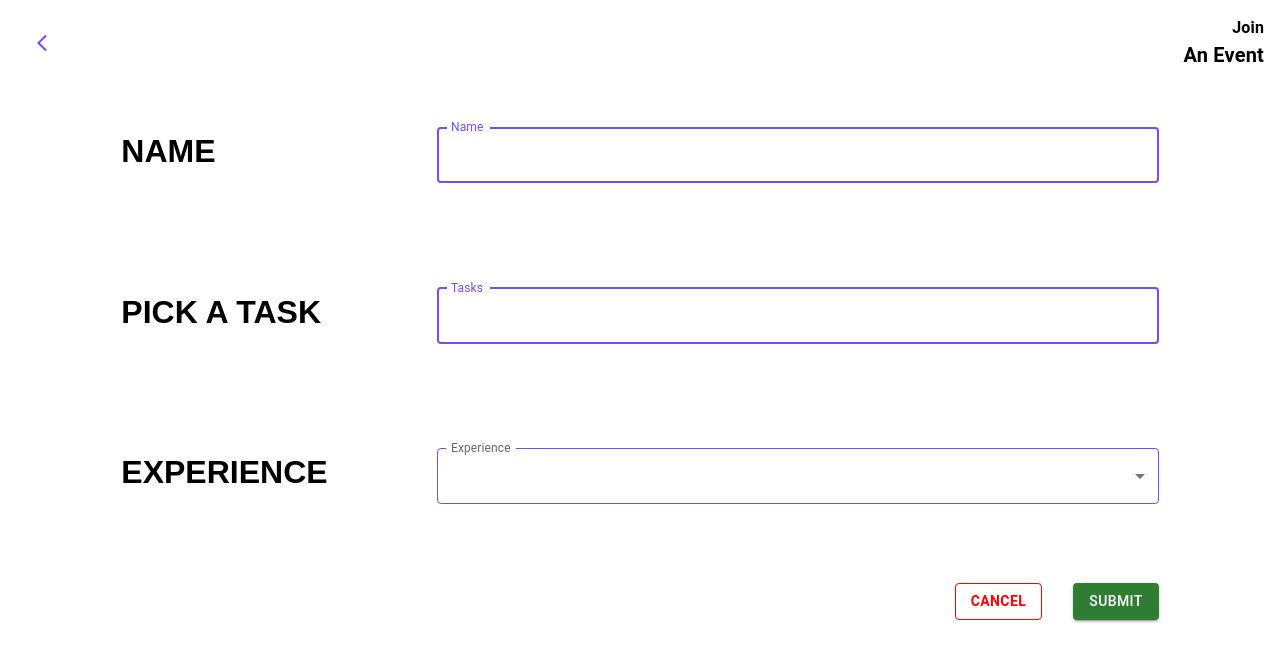
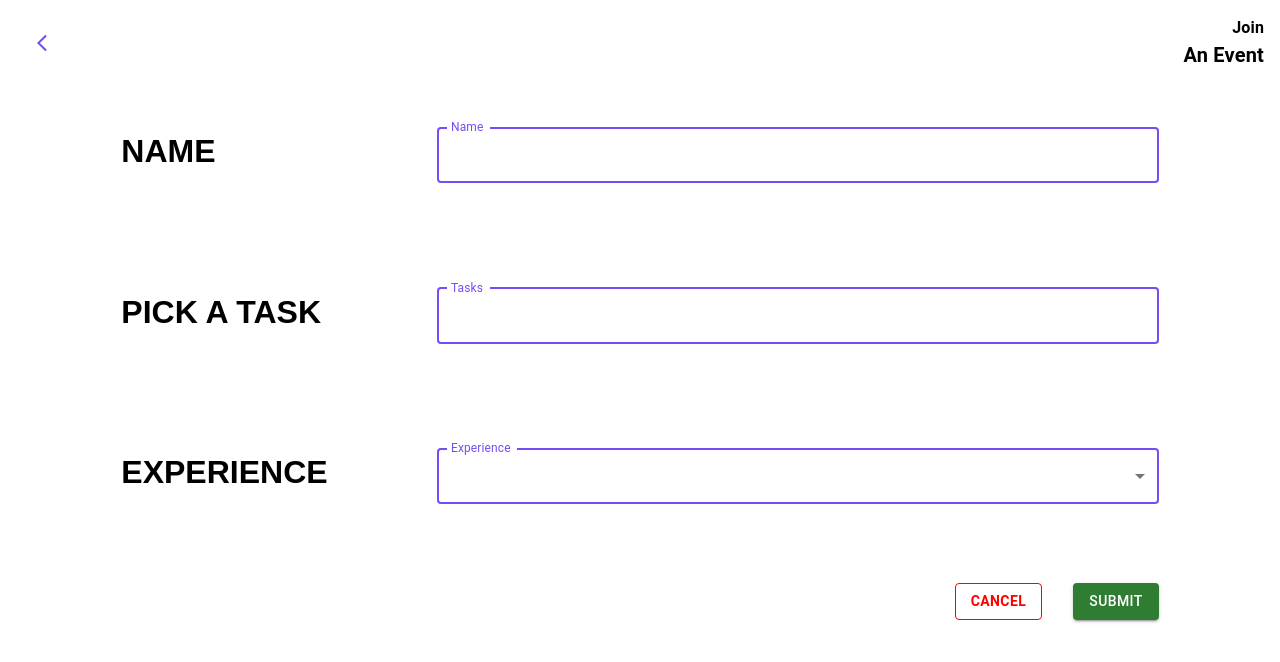
Before and after one commit to DECO3801-ANJAS/caldv0.1, a Next.js app: page /join in a window 1280 px wide. Shown: the top 662 px of the page. Built offline with nearby package versions, Linux system fonts and the light colour scheme.

Commit message:
created join event page WIP 2

```diff
--- a/src/pages/join/index.tsx
+++ b/src/pages/join/index.tsx
@@ -179,7 +179,7 @@ const Join: NextPage = () => {
           </ThemeProvider>
         </Grid>
         <Grid item xs={7} style={{marginTop: "2%", marginBottom:"5%"}}>
-          <FormControl fullWidth>
+          <FormControl fullWidth focused>
             <InputLabel id="demo-simple-select-label" shrink={true}>Experience</InputLabel>
             <CssSelect
             notched={true}
```
